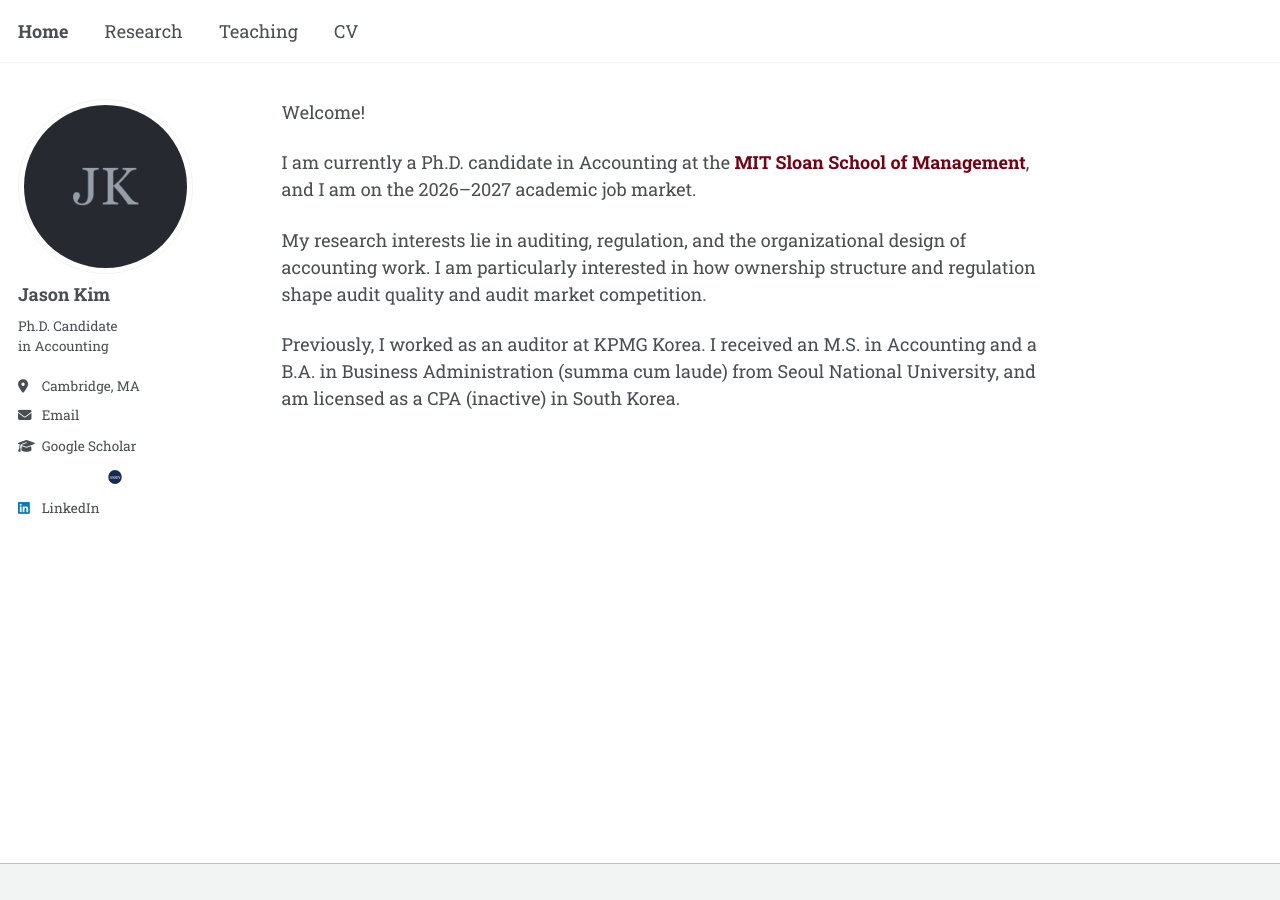
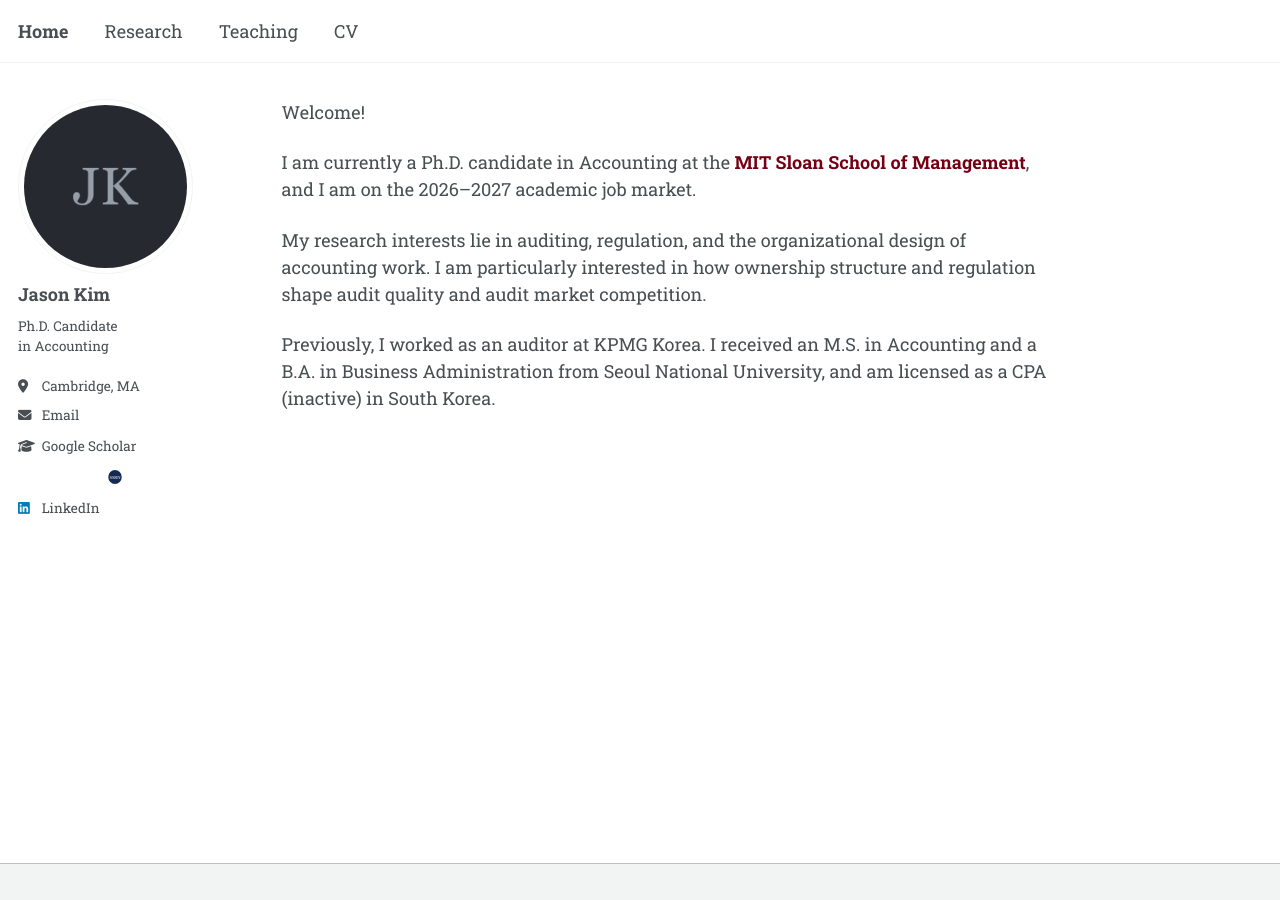
Before and after one commit to jgkim262/jgkim262.github.io, a Jekyll site: the page built from _pages/about.md, in a window 1280 px wide. Built offline with Jekyll 4.4.1, drawn with Linux system fonts in a browser that asks for light colours; a style sheet for code colours, icons or effects is not loaded.

Commit message:
Remove summa cum laude from home page bio
Co-Authored-By: Claude Opus 5 (1M context) <noreply@anthropic.com>

```diff
--- a/_pages/about.md
+++ b/_pages/about.md
@@ -12,4 +12,4 @@ I am currently a Ph.D. candidate in Accounting at the **[MIT Sloan School of Man
 
 My research interests lie in auditing, regulation, and the organizational design of accounting work. I am particularly interested in how ownership structure and regulation shape audit quality and audit market competition.
 
-Previously, I worked as an auditor at KPMG Korea. I received an M.S. in Accounting and a B.A. in Business Administration (summa cum laude) from Seoul National University, and am licensed as a CPA (inactive) in South Korea.
+Previously, I worked as an auditor at KPMG Korea. I received an M.S. in Accounting and a B.A. in Business Administration from Seoul National University, and am licensed as a CPA (inactive) in South Korea.
```
